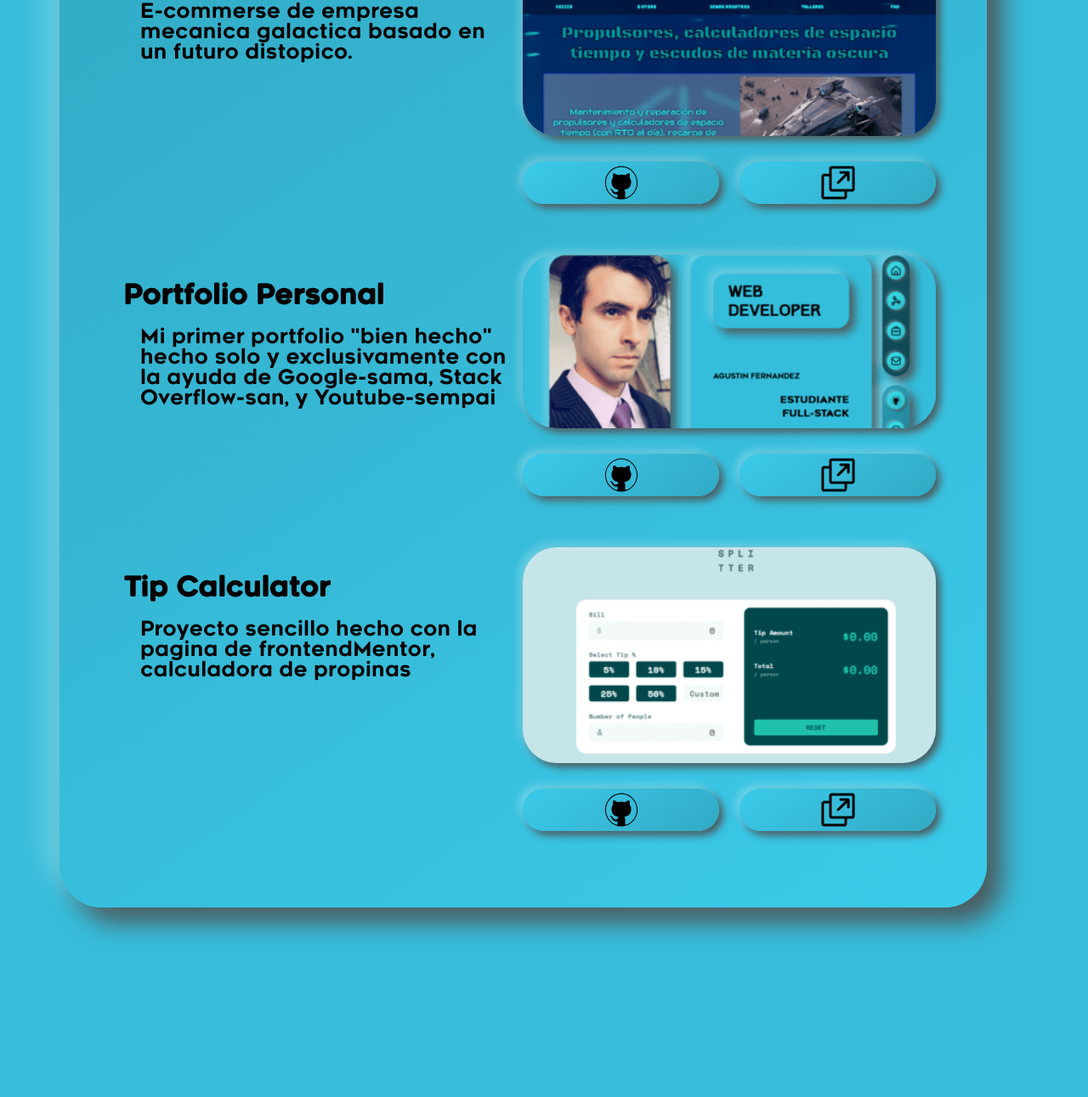
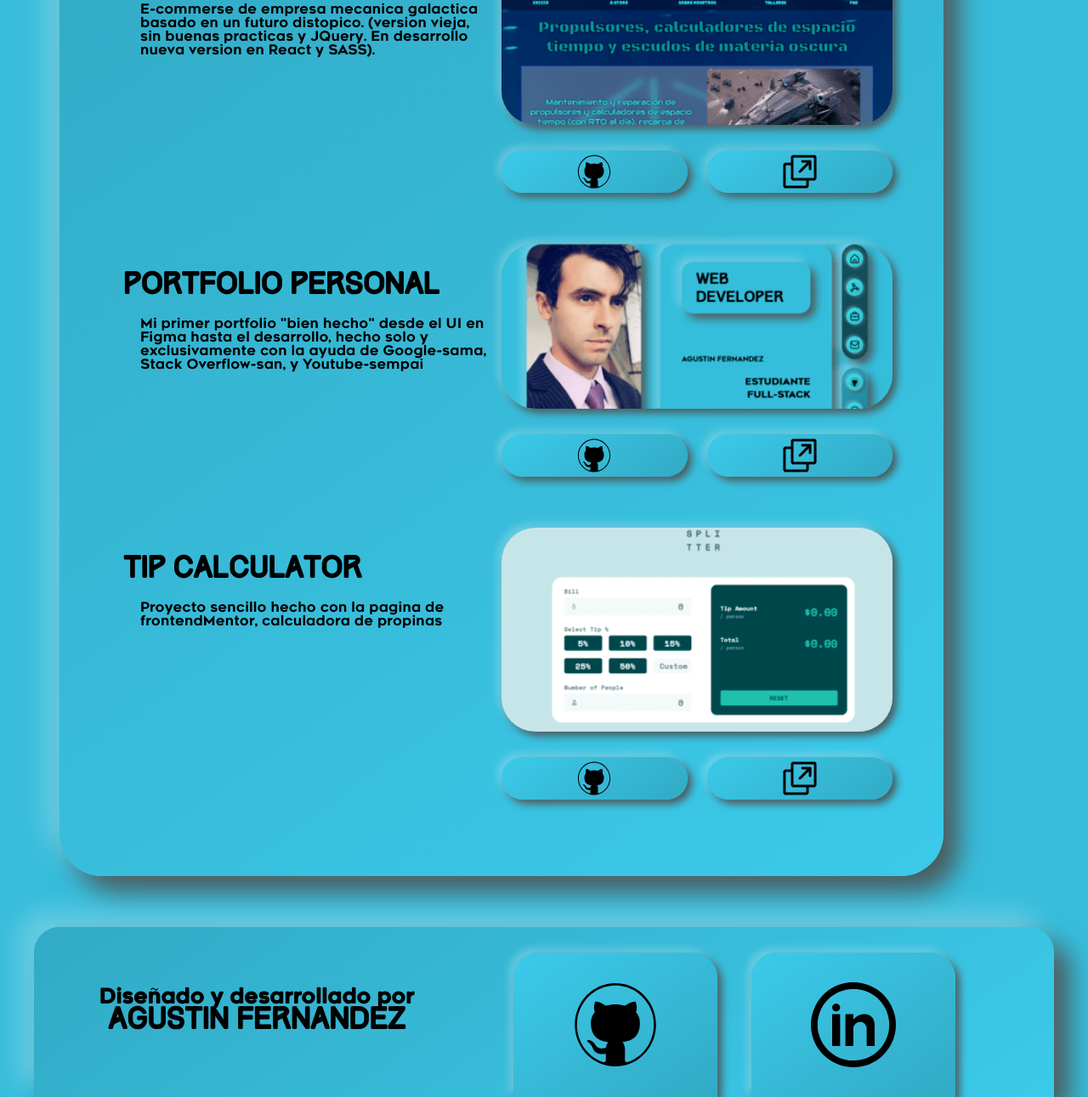
Before and after one commit to AgusCFx/portfolio_AgusCFx, a plain HTML site: page index.html in a window 1280 px wide. Shown: the part 1478-2769 px from the top of the page at 85% size. Before the commit the page ends 2606 px from the top, so only its background shows below. Drawn offline with Linux system fonts and the light colour scheme.

Commit message:
fixes varios, footer in progress

```diff
--- a/css/style.css
+++ b/css/style.css
@@ -54,10 +54,14 @@ h2{
 }
 h3{
     font-size: 2rem;
+    font-family: 'Track';
+}
+h4{
+    font-size: 1.5rem;
     font-family: 'RenogareSoft';
 }
 p{
-    font-size: 1.5rem;
+    font-size: 1rem;
     font-family: 'RenogareSoft';
 }
 img, svg{
@@ -77,7 +81,9 @@ header{
 aside{
     margin: 0 auto;
     width: inherit;
-    position: fixed;
+    position: sticky;
+    padding: 0.1px 0;
+    top:0px;
 }
 .bar{
     margin: 30px auto;
@@ -267,3 +273,42 @@ aside{
     margin: 0 auto;
     object-fit: contain;
 }
+
+/* footer */
+footer{
+    width: 100%;
+    height: 200px;
+    display:flex;
+    justify-content: space-evenly;
+    align-items: center;
+    flex-flow: row nowrap;
+    background: var(--bgNeoIn);
+    border-radius: 30px 30px 0 0;
+    box-shadow: var(--shadowHig);
+}
+.contactSection__info{
+    display: flex;
+    justify-content: center;
+    align-items: center;
+    flex-direction: column;
+}
+.contactSection__contactSites{
+    width: 50%;
+    height: 100%;
+    display: flex;
+    justify-content: space-evenly;
+    align-items: flex-end;
+}
+.contactSites__contactSitesBox{
+    width: 40%;
+    height: 85%;
+    display: flex;
+    align-items: center;
+    background: var(--bgNeoOut);
+    border-radius: 30px 30px 0 0;
+    box-shadow: var(--shadowMed);
+}
+.contactSites__contactSitesBox img{
+    height: 100px;
+
+}
--- a/index.html
+++ b/index.html
@@ -38,7 +38,7 @@
                 <div class="homeSection__firstInfoContainer">
                     <h1 class="firstInfoContainer__title">WEB<br />DEVELOPER</h1>
                     <div class="firstInfoContainer__subtitle">
-                        <p class="firstInfoContainer__name">AGUSTIN FERNANDEZ</p>
+                        <h4 class="firstInfoContainer__name">AGUSTIN FERNANDEZ</>
                         <h3 class="firstInfoContainer__title2">ESTUDIANTE <br> FULL-STACK</h3>
                     </div>
                 </div>
@@ -64,22 +64,24 @@
                     <div class="projectContainer__projectBox">
                         <div class="projectBox__projectInfo">
                             <h3 class="projectInfo__projectTitle">Out_Galaxy</h3>
-                            <p class="projectInfo__projectDetail">E-commerse de empresa mecanica galactica basado en un futuro distopico.</p>
+                            <p class="projectInfo__projectDetail">E-commerse de empresa mecanica galactica basado en un futuro distopico.
+                                (version vieja, sin buenas practicas y JQuery. En desarrollo nueva version en React y SASS).
+                            </p>
                         </div>
                         <div class="projectBox__projectView">
                             <div class="projectView__preview">
-                                <img src="img/project/project_outGalaxy.png" alt="" class="projectView__img">
+                                <img src="img/project/project_outGalaxy.png" alt="" class="projectView__img" target="_blank">
                             </div>
                             <div class="projectView__projectViewButtons">
-                                <a href="https://github.com/AgusCFx/Out_Galaxy" class="projectViewButtons__button"><img src="img/bar/github.svg" alt=""></a>
-                                <a href="https://aguscfx.github.io/Out_Galaxy/" class="projectViewButtons__button"><img src="img/bar/new-tab.svg" alt=""></a>
+                                <a href="https://github.com/AgusCFx/Out_Galaxy" class="projectViewButtons__button" target="_blank"><img src="img/bar/github.svg" alt=""></a>
+                                <a href="https://aguscfx.github.io/Out_Galaxy/" class="projectViewButtons__button" target="_blank"><img src="img/bar/new-tab.svg" alt=""></a>
                             </div>
                         </div>
                     </div>
                     <div class="projectContainer__projectBox">
                         <div class="projectBox__projectInfo">
                             <h3 class="projectInfo__projectTitle">Portfolio Personal</h3>
-                            <p class="projectInfo__projectDetail">Mi primer portfolio "bien hecho" hecho solo y exclusivamente con la ayuda de Google-sama, Stack Overflow-san, y Youtube-sempai</p>
+                            <p class="projectInfo__projectDetail">Mi primer portfolio "bien hecho" desde el UI en Figma hasta el desarrollo, hecho solo y exclusivamente con la ayuda de Google-sama, Stack Overflow-san, y Youtube-sempai</p>
                         </div>
                         <div class="projectBox__projectView">
                             <div class="projectView__preview">
@@ -106,20 +108,24 @@
                             </div>
                         </div>
                     </div>
-                    <!-- <div class="projectContainer__projectBox">
-                        <div class="projectBox__projectInfo">
-                            <h3 class="projectInfo__projectTitle"></h3>
-                            <p class="projectInfo__projectDetail"></p>
-                        </div>
-                        <div class="projectBox__projectView"><img src="" alt="" class="projectView__img"><a href="" class="projectView__gitHub"></a><a href="" class="projectView__newTab"></a></div>
-                    </div> -->
                 </div>
             </section>
         </main>
     </div>
     <!-- Pie de pagina -->
     <footer id="contactSection">
-
+        <div class="contactSection__info">
+            <h4>Diseñado y desarrollado por</h3>
+            <h3>Agustin Fernandez</h3>
+        </div>
+        <div class="contactSection__contactSites">
+            <div class="contactSites__contactSitesBox">
+                <img src="img/bar/github.svg" alt="" class="contactSitesBox__img">
+            </div>
+            <div class="contactSites__contactSitesBox">
+                <img src="img/bar/linkedin.svg" alt="" class="contactSitesBox__img">
+            </div>
+        </div>
     </footer>
 </body>
 </html>
```
